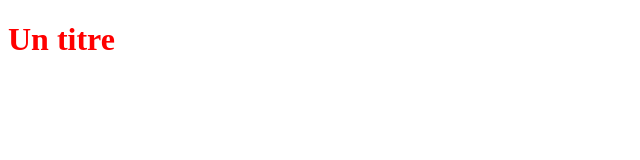
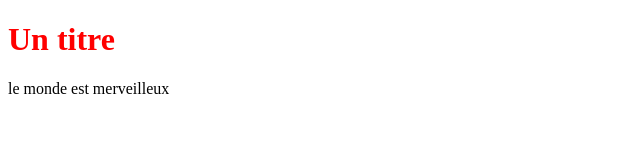
Before and after one commit to hamide-dev/essaie-avec-un-cle-ssh, a plain HTML site: page index.html in a window 1280 px wide. Shown: the whole page, without its empty margins (0-640 px from the left). Drawn offline with Linux system fonts and the light colour scheme.

Commit message:
remise en ligne

```diff
--- a/index.html
+++ b/index.html
@@ -6,5 +6,6 @@
 </head>
 <body>
    <h1>Un titre</h1>
+   <p>le monde est merveilleux</p>
 </body>
 </html>
```
